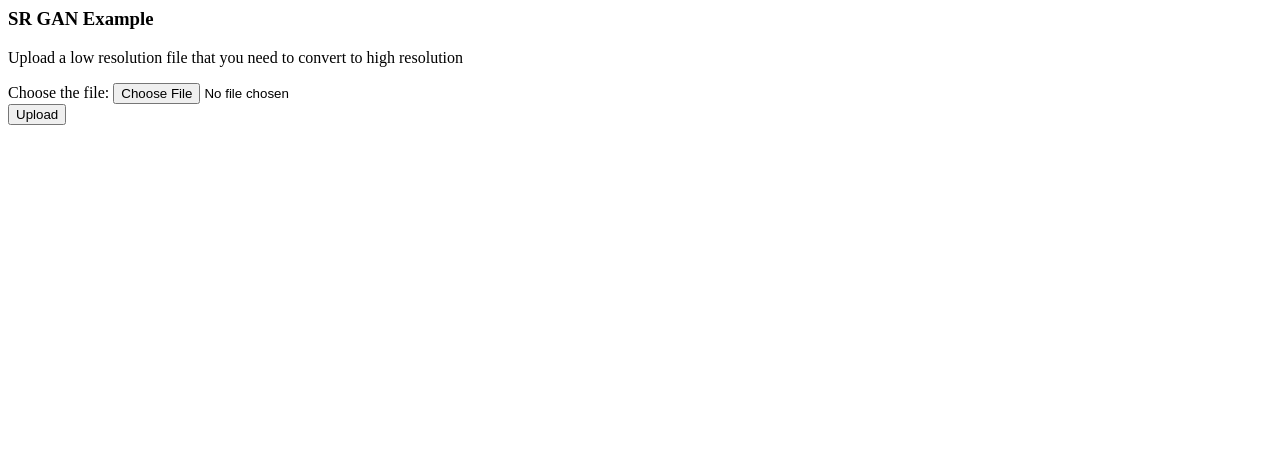
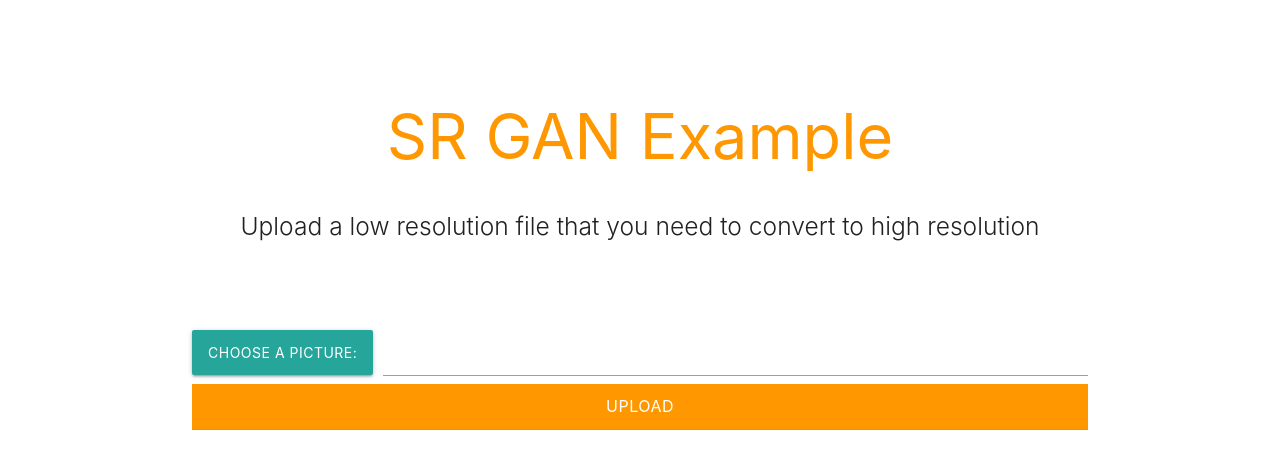
Before and after one commit to shan-96/flask-sr-gan-api, a Flask app: page / in a window 1280 px wide. Shown: the top 469 px of the page. Run offline with Flask 2, Linux system fonts and the light colour scheme.

Commit message:
#5 added css

```diff
--- a/templates/fileform.html
+++ b/templates/fileform.html
@@ -1,15 +1,37 @@
 <html>
 <head>
     <title>SR GAN Example</title>
+    <link rel="stylesheet" href="https://cdnjs.cloudflare.com/ajax/libs/materialize/1.0.0/css/materialize.min.css">
+    <meta name="viewport" content="width=device-width, initial-scale=1.0"/>
+	<link href="https://fonts.googleapis.com/icon?family=Material+Icons" rel="stylesheet">
 </head>
 <body>
-<h3>SR GAN Example</h3>
-<p>Upload a low resolution file that you need to convert to high resolution</p>
-<div>
+<div class="section no-pad-bot" id="index-banner">
+    <div class="container">
+      <br><br>
+      <h1 class="header center orange-text">SR GAN Example</h1>
+      <div class="row center">
+        <h5 class="header col s12 light">Upload a low resolution file that you need to convert to high resolution</h5>
+      </div>
+      <br><br>
+      <div class="row">
     <form action="/handleUpload" method="post" enctype="multipart/form-data">
-        Choose the file: <input type="file" accept="image/*" name="photo"/><BR>
-        <input type="submit" value="Upload"/>
-    </form>
+    <div class="file-field input-field">
+      <div class="btn">
+        <span>Choose a picture:</span>
+        <input type="file" accept="image/*" name="photo" />
+      </div>
+      <div class="file-path-wrapper">
+        <input class="file-path validate" type="text">
+      </div>
+	  <div class="center">
+        <input id="download-button" class="btn-large waves-effect waves-light orange" value="Upload" />
+      </div>
+    </div>
+  </form>
+  </div>
+    </div>
 </div>
+
 </body>
 </html>
--- a/templates/viewGAN.html
+++ b/templates/viewGAN.html
@@ -2,6 +2,8 @@
 <html>
 <head>
     <title>Your Super Resolution Image</title>
+    <link rel="stylesheet" href="https://cdnjs.cloudflare.com/ajax/libs/materialize/1.0.0/css/materialize.min.css">
+    <meta name="viewport" content="width=device-width, initial-scale=1.0"/>
 </head>
 <body>
 <div>
```
Also changed, not shown: templates/viewFile.html (+15 -9 lines).
